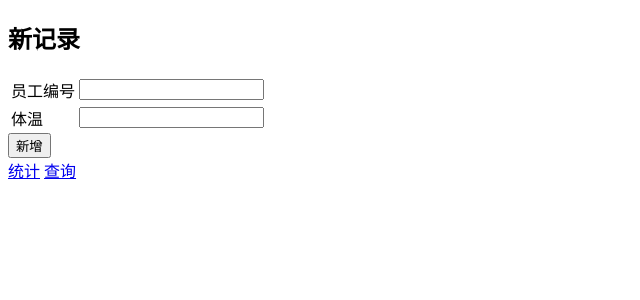
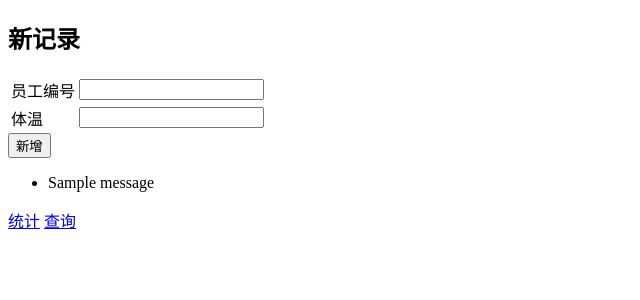
Before and after one commit to wentfar/Python-Flask-Crud, a Flask app: page /new in a window 1280 px wide. Shown: the top 300 px of the page, without its empty margins (0-640 px from the left). Run offline with Flask 2, Linux system fonts and the light colour scheme; tables that the repository leaves empty hold one stand-in row (values such as "Sample post"); one stand-in notice (Sample message) is shown.

Commit message:
增加弹框

```diff
--- a/app/__init__.py
+++ b/app/__init__.py
@@ -14,4 +14,6 @@
 
     app.register_blueprint(tempBp)
 
+    app.secret_key = b'_5#y2L"F4Q8z\n\xec]/'
+
     return app
--- a/app/routes.py
+++ b/app/routes.py
@@ -1,7 +1,8 @@
+#encoding=utf-8
+
 from flask import request, render_template, Blueprint, flash, redirect, url_for
 from app.services import TemperatureDao
 from app.forms import *
-from app.utils import datetime2date
 import datetime
 
 tempBp = Blueprint('TempBp', __name__, template_folder='templates')
@@ -51,7 +52,10 @@
 
             temperatureDao = TemperatureDao()
             message = temperatureDao.saveOrUpdate(employeeId, temperature)
+            message = u'员工' + message + u'，信息上传成功';
+            flash(message)
 
-            return redirect(url_for('TempBp.index'))
+            # return redirect(url_for('TempBp.index'))
+            return render_template('new.html', form=form)
         else:
             return render_template('new.html', form=form)
--- a/app/services.py
+++ b/app/services.py
@@ -28,7 +28,7 @@
         else:
             db.session.add(temperatureObj)
             db.session.commit()
-        return "employeeId " + employeeId + " info upload success!"
+        return employeeId
 
 
 
--- a/app/templates/new.html
+++ b/app/templates/new.html
@@ -23,6 +23,17 @@
     <div><input type="submit" name="new" value="新增" style="align-self: center"></div>
 </form>
 
+{% with messages = get_flashed_messages() %}
+    {% if messages %}
+        <ul>
+            {% for message in messages %}
+                <li>{{message}}</li>
+            {% endfor %}
+        </ul>
+    {% endif %}
+{% endwith %}
+
+
 
 <a href="{{ url_for('TempBp.index') }}">统计</a>
 <a href="{{ url_for('TempBp.query') }}">查询</a>
--- a/app/utils.py
+++ /dev/null
@@ -1,4 +0,0 @@
-import datetime
-
-def datetime2date(time):
-    return time.strftime("%d/%m/%Y")
```
